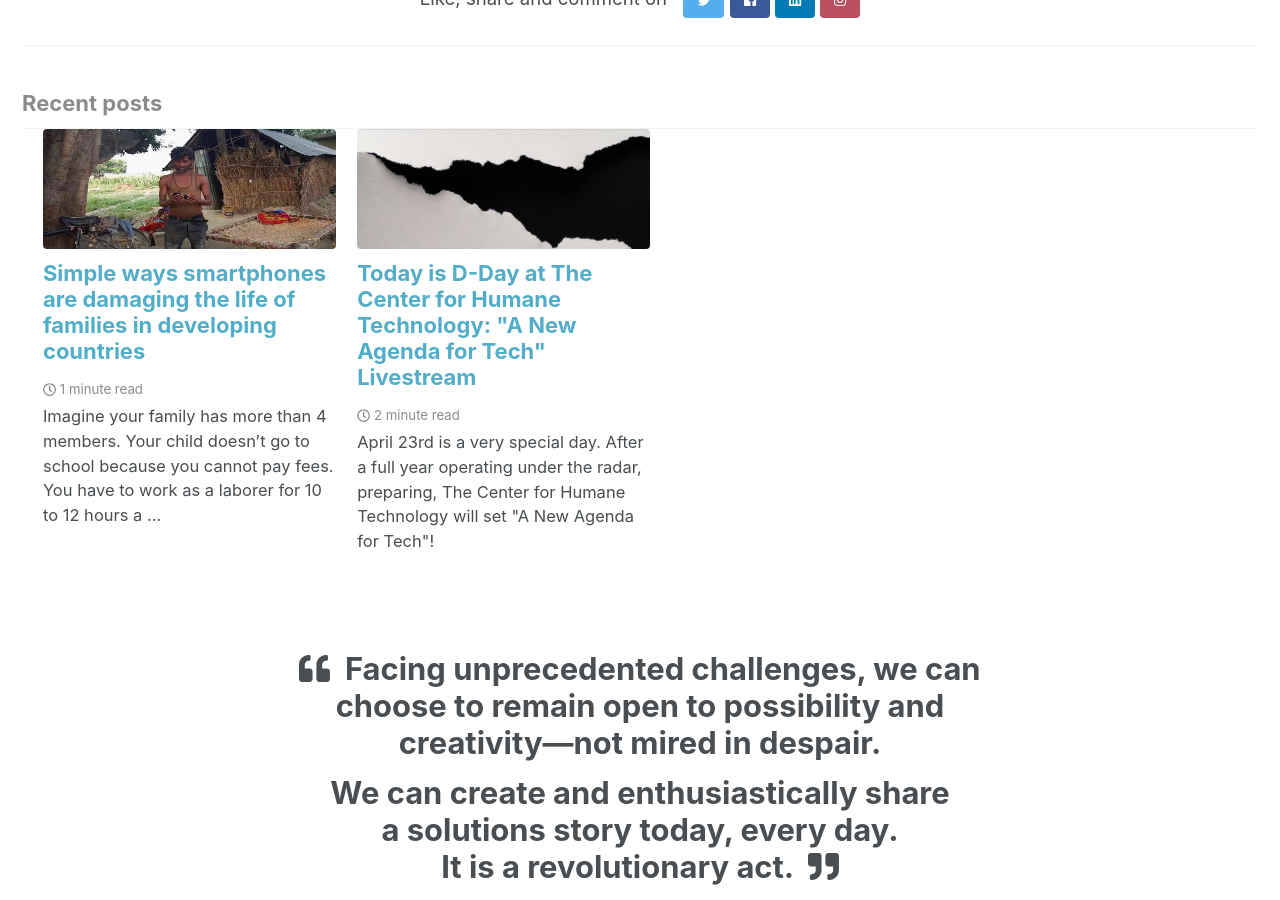
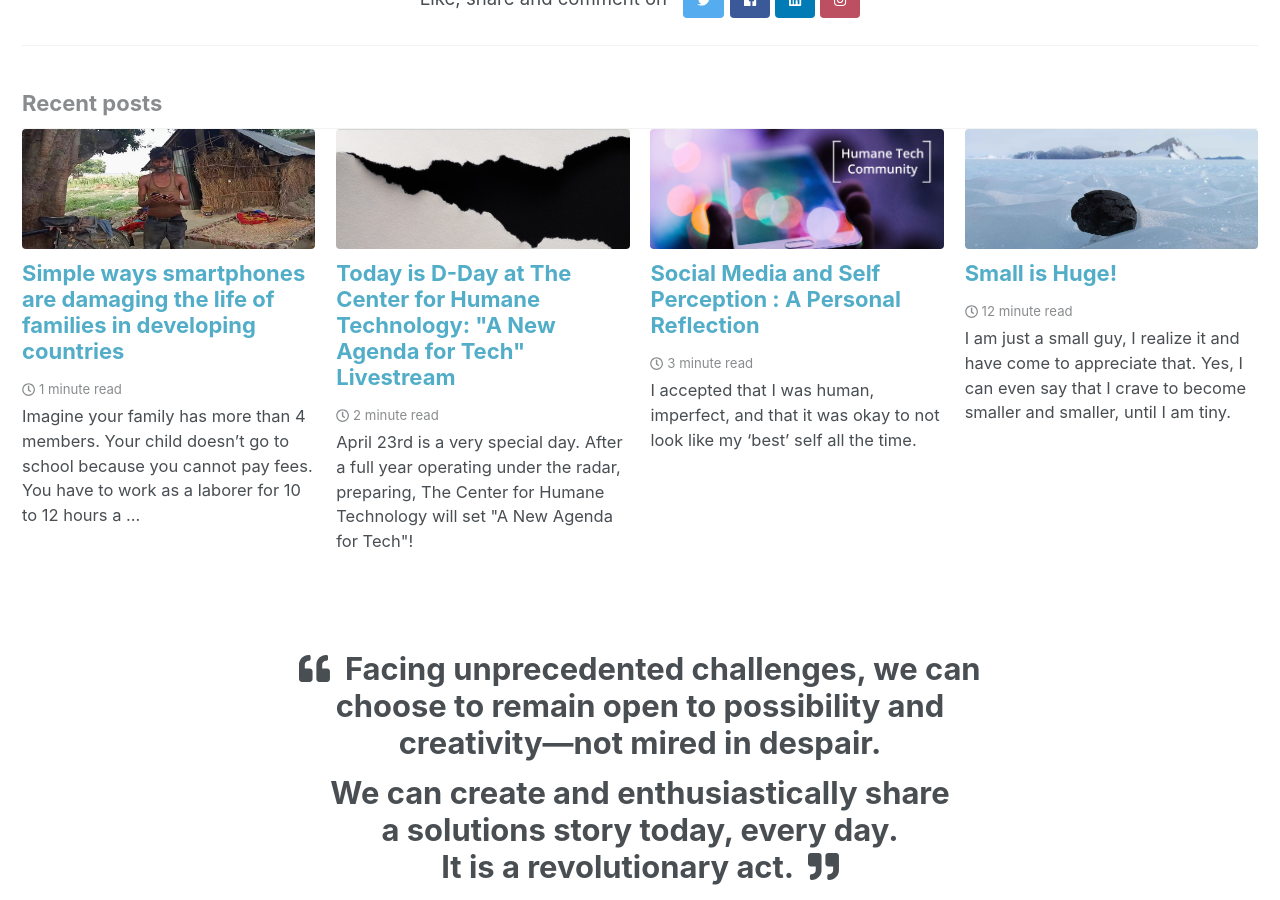
Before and after one commit to humanetech-community/community-hub, a Jekyll site: the page built from index.html, in a window 1280 px wide and 900 px high, scrolled down 2311 px. Built offline with Jekyll 4.4.1, drawn with Linux system fonts in a browser that asks for light colours; cached includes are drawn as plain includes; nearby versions of some CDN libraries; emoji names are drawn with the system emoji font; the list of posts is cut into pages by our own code.

Commit message:
Wrap recent posts around a div with grid__wrapper class

```diff
--- a/_sass/minimal-mistakes/_archive.scss
+++ b/_sass/minimal-mistakes/_archive.scss
@@ -154,7 +154,7 @@
 
     &:nth-child(2n + 2) {
       clear: none;
-      margin-left: gutter(of 10);
+      margin-left: gutter(1 of 10);
     }
   }
 
--- a/index.html
+++ b/index.html
@@ -67,9 +67,11 @@ under_construction:
 
 <h3 class="archive__subtitle">{{ site.data.ui-text[site.locale].recent_posts | default: "Recent Posts" }}</h3>
 
-{% for post in site.posts limit:2 %}
-  {% include archive-single.html type="grid" %}
-{% endfor %}
+<div class="grid__wrapper">
+  {% for post in site.posts limit:4 %}
+    {% include archive-single.html type="grid" %}
+  {% endfor %}
+</div>
 
 {% include feature_row id="feature_quote2" type="center" %}
 
```
